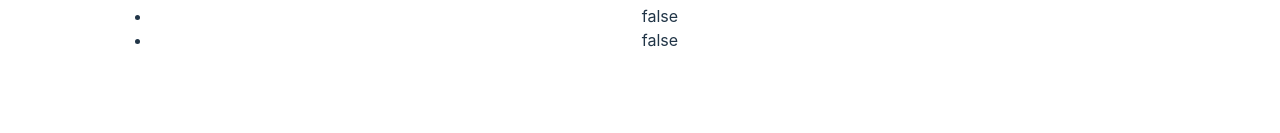
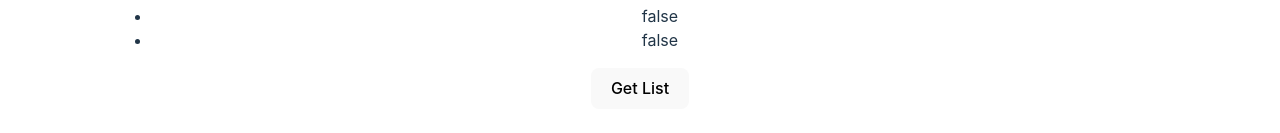
Before and after one commit to connorwarme/rtrain, a React (Vite) app: page / in a window 1280 px wide. Shown: the part 2940-3073 px from the top of the page. Before the commit the page ends 3040 px from the top, so only its background shows below. Built offline with nearby package versions, Linux system fonts and the light colour scheme.

Commit message:
Print out list of checked items

```diff
--- a/src/Form.jsx
+++ b/src/Form.jsx
@@ -8,6 +8,7 @@ export default function Form () {
     options: [],
   })
   const [checkedState, setCheckedState] = useState(new Array(9).fill(false))
+  const [printedList, setPrintedList] = useState([])
 
   const handleChange = (e) => {
     setPerson({
@@ -22,6 +23,19 @@ export default function Form () {
       index === position ? !item : item
     );
     setCheckedState(updatedCheckedState)
+  }
+
+
+  const updateList = () => {
+    const listCopy = []
+    checkedState.map((checked, index) => {
+      if (checked) {
+        listCopy.push(toppings[index])
+      } else {
+        console.log('unchecked')
+      }
+    })
+    setPrintedList(listCopy)
   }
 
   return (
@@ -89,6 +103,8 @@ export default function Form () {
         <ul>
         {checkedState.map((option, index) => <li key={index}>{option ? 'true' : 'false'}</li>)}
         </ul>
+        <button onClick={updateList}>Get List</button>
+        {printedList.map(item => <p key={item}>{item}</p>)}
       </div>
     </>
    );
```
